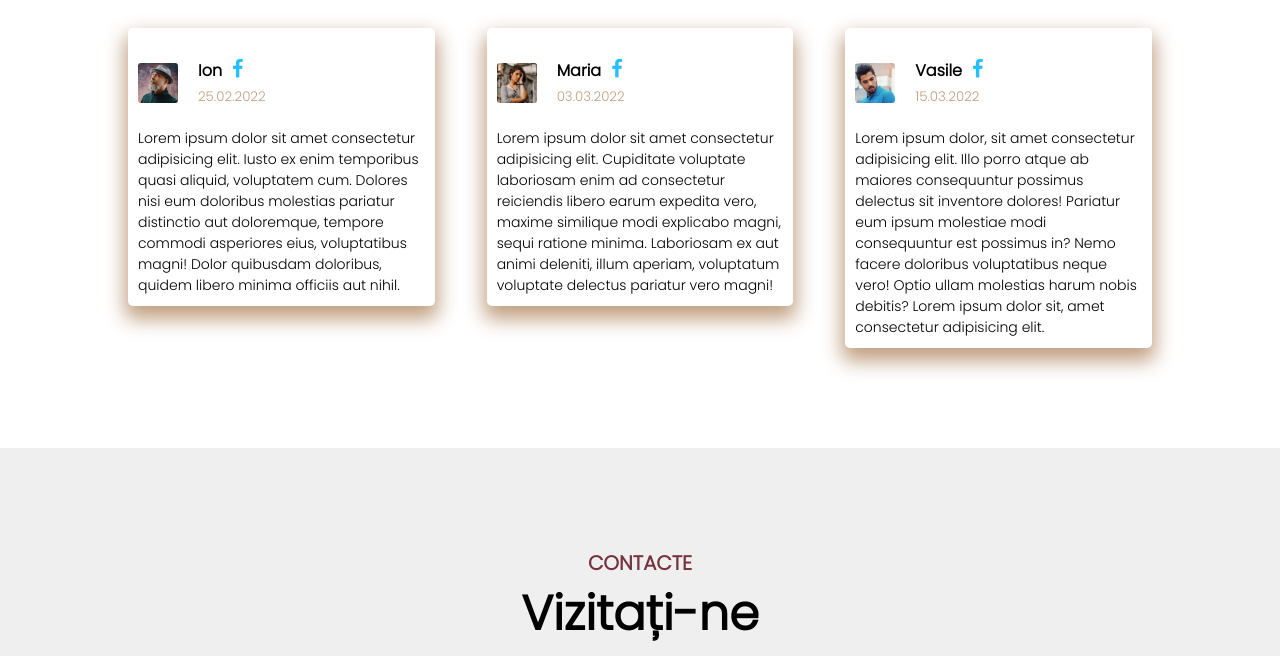
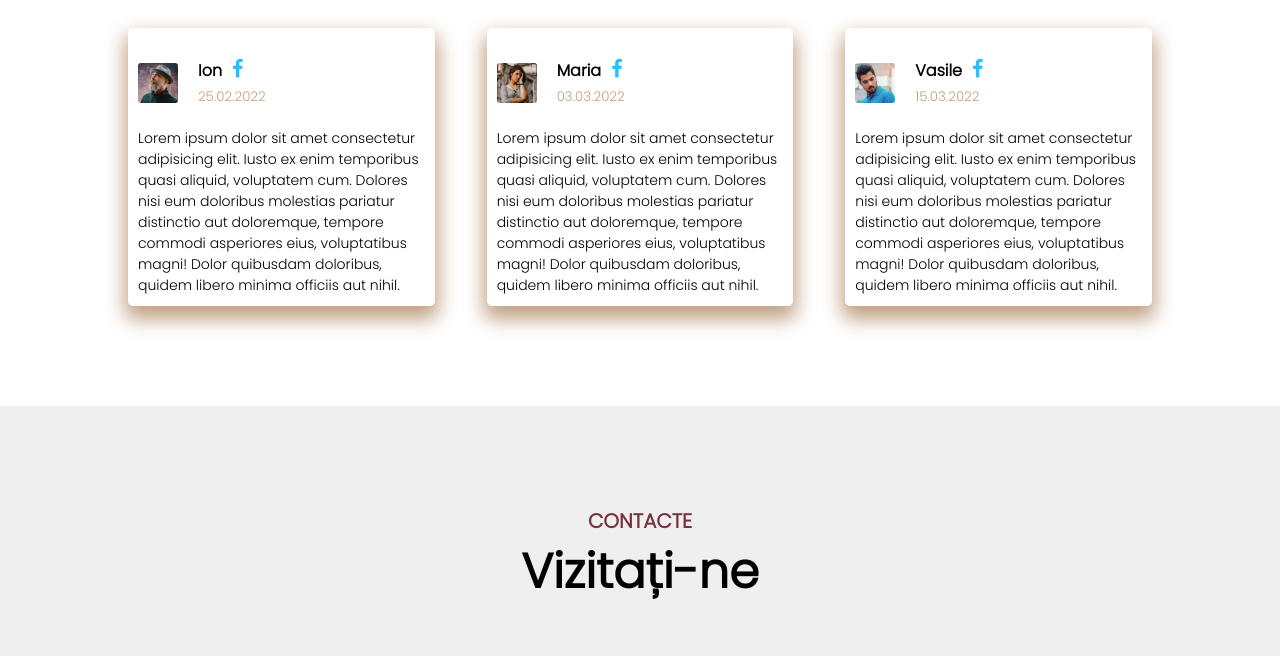
Before and after one commit to reparmobila/ciutulesti, a plain HTML site: page index.html in a window 1280 px wide. Shown: the part 3900-4556 px from the top of the page. Drawn offline with Linux system fonts and the light colour scheme.

Commit message:
Update index.html

```diff
--- a/index.html
+++ b/index.html
@@ -162,8 +162,8 @@
                         <small>03.03.2022</small>
                     </div>
                 </div>
-                <p>Lorem ipsum dolor sit amet consectetur adipisicing elit. Cupiditate voluptate laboriosam enim ad consectetur reiciendis libero earum expedita vero, maxime similique modi explicabo magni, sequi ratione minima. Laboriosam ex aut animi deleniti,
-                    illum aperiam, voluptatum voluptate delectus pariatur vero magni!</p>
+                <p>Lorem ipsum dolor sit amet consectetur adipisicing elit. Iusto ex enim temporibus quasi aliquid, voluptatem cum. Dolores nisi eum doloribus molestias pariatur distinctio aut doloremque, tempore commodi asperiores eius, voluptatibus magni!
+                    Dolor quibusdam doloribus, quidem libero minima officiis aut nihil.</p>
             </div>
             <div class="testimonial-cols">
                 <div class="user">
@@ -173,8 +173,8 @@
                         <small>15.03.2022</small>
                     </div>
                 </div>
-                <p>Lorem ipsum dolor, sit amet consectetur adipisicing elit. Illo porro atque ab maiores consequuntur possimus delectus sit inventore dolores! Pariatur eum ipsum molestiae modi consequuntur est possimus in? Nemo facere doloribus voluptatibus
-                    neque vero! Optio ullam molestias harum nobis debitis? Lorem ipsum dolor sit, amet consectetur adipisicing elit.</p>
+                <p>Lorem ipsum dolor sit amet consectetur adipisicing elit. Iusto ex enim temporibus quasi aliquid, voluptatem cum. Dolores nisi eum doloribus molestias pariatur distinctio aut doloremque, tempore commodi asperiores eius, voluptatibus magni!
+                    Dolor quibusdam doloribus, quidem libero minima officiis aut nihil.</p>
             </div>
         </div>
     </div>
```
